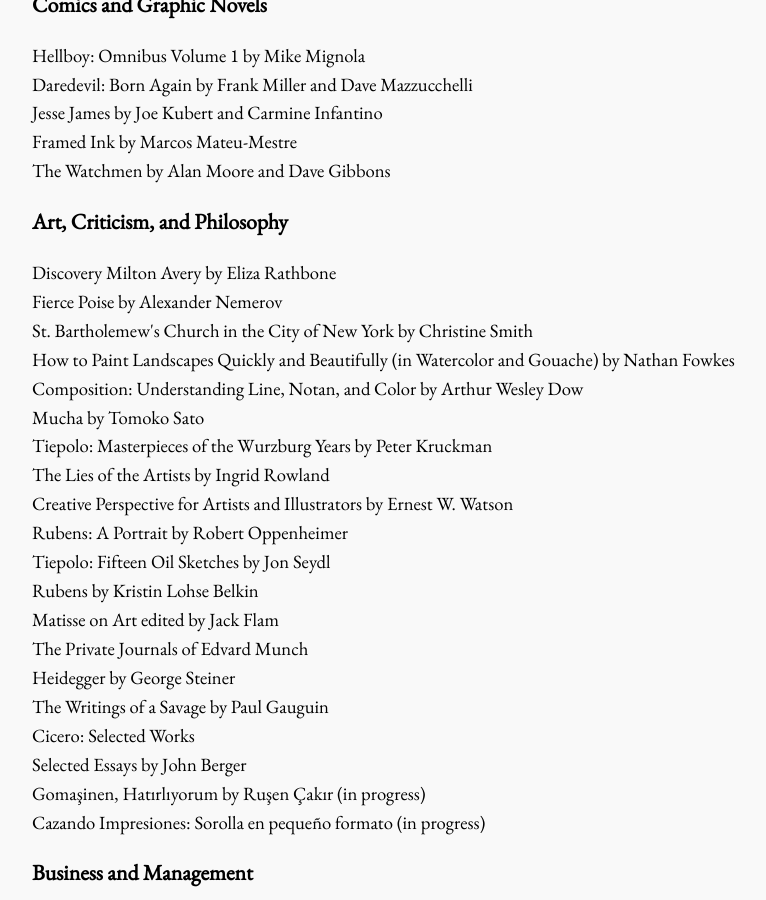
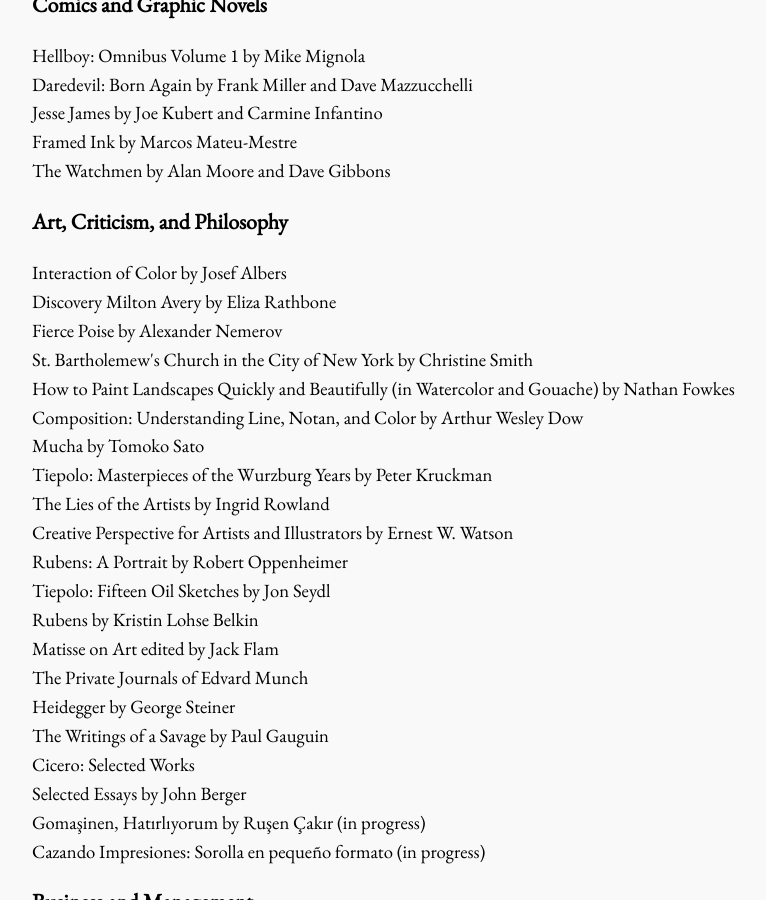
Before and after one commit to bora-uyumazturk/bora-uyumazturk.github.io, a Jekyll site: the page built from reading.html, in a window 1280 px wide and 900 px high, scrolled down 726 px. Shown: the whole window, without its empty margins (140-906 px from the left). Built offline with Jekyll 4.4.1, drawn with Linux system fonts in a browser that asks for light colours.

Commit message:
Update reading.html

```diff
--- a/reading.html
+++ b/reading.html
@@ -39,6 +39,7 @@
 
   <h3>Art, Criticism, and Philosophy</h3>
 
+  Interaction of Color by Josef Albers <br>
   Discovery Milton Avery by Eliza Rathbone <br>
   Fierce Poise by Alexander Nemerov <br>
   St. Bartholemew's Church in the City of New York by Christine Smith <br>
```
